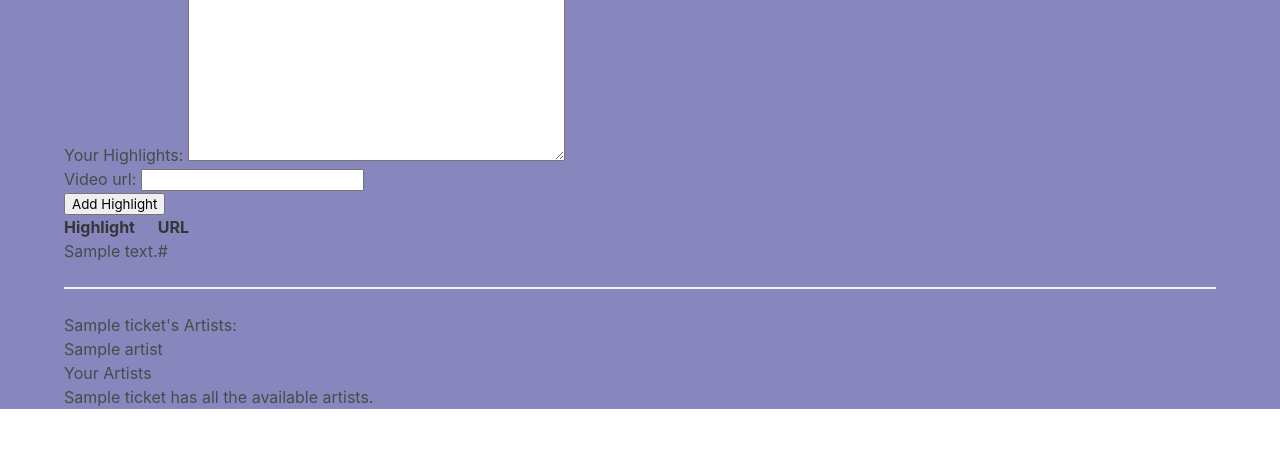
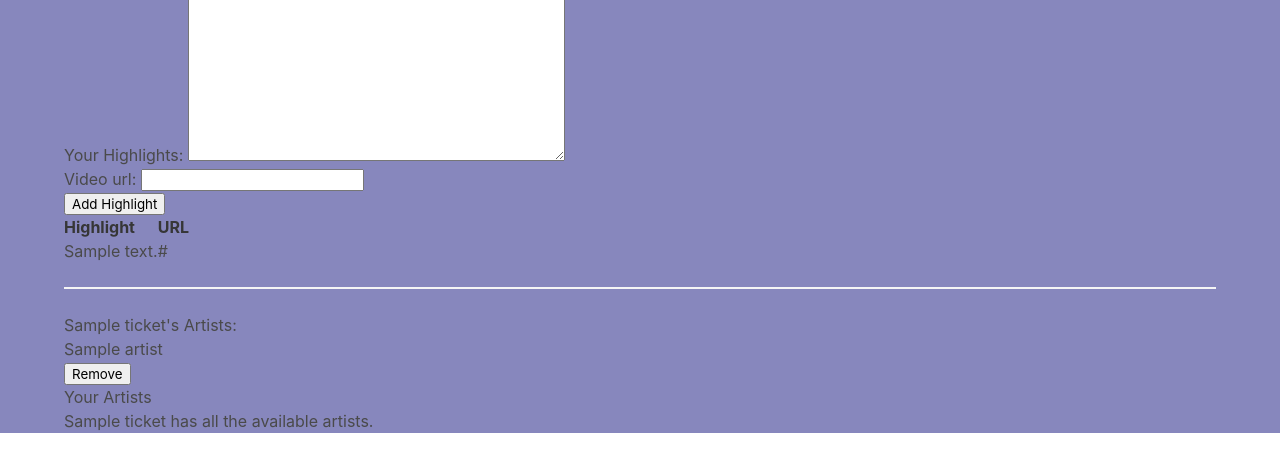
Before and after one commit to tpett20/StubSaver, a Django app: page /tickets/1/ in a window 1280 px wide. Shown: the part 214-686 px from the top of the page. Run offline with Django 5.2, Linux system fonts and the light colour scheme; a user stored in the database is signed in; tables that the repository leaves empty hold one stand-in row (values such as "Sample post").

Commit message:
add and remove artist completed

```diff
--- a/main_app/templates/tickets/detail.html
+++ b/main_app/templates/tickets/detail.html
@@ -44,6 +44,10 @@
         {% for artist in ticket.artists.all %}
         <div>
             {{ artist.name }}
+            <form action="{% url 'unassoc_artist' ticket.id artist.id %}" method="POST">
+                {% csrf_token %}
+                <button type="submit">Remove</button>
+                </form>
         </div>
         {% endfor %}
         {% else %}
@@ -61,7 +65,6 @@
             <form action="{% url 'assoc_artist' ticket.id artist.id %}" method="POST">
                 {% csrf_token %}
                 <button type="submit">Add</button>
-            </form>
         </div>
     </div>
     {% endfor %}
--- a/main_app/urls.py
+++ b/main_app/urls.py
@@ -11,4 +11,5 @@ urlpatterns = [
     path('tickets/<int:pk>/delete/', views.TicketDelete.as_view(), name='tickets_delete'),
     path('tickets/<int:ticket_id>/add_highlight/', views.add_highlight, name='add_highlight'),
     path('tickets/<int:ticket_id>/assoc_artist/<int:artist_id>/', views.assoc_artist, name='assoc_artist'),
+    path('tickets/<int:ticket_id>/unassoc_artist/<int:artist_id>/', views.unassoc_artist, name='unassoc_artist'),
 ]
--- a/main_app/views.py
+++ b/main_app/views.py
@@ -45,6 +45,10 @@ def assoc_artist(request, ticket_id, artist_id):
     Ticket.objects.get(id=ticket_id).artists.add(artist_id)
     return redirect('detail', ticket_id=ticket_id)
 
+def unassoc_artist(request, ticket_id, artist_id):
+    Ticket.objects.get(id=ticket_id).artists.remove(artist_id)
+    return redirect('detail', ticket_id=ticket_id)
+
 def signup(request):
     error_message = ''
     if request.method == 'POST':
```
